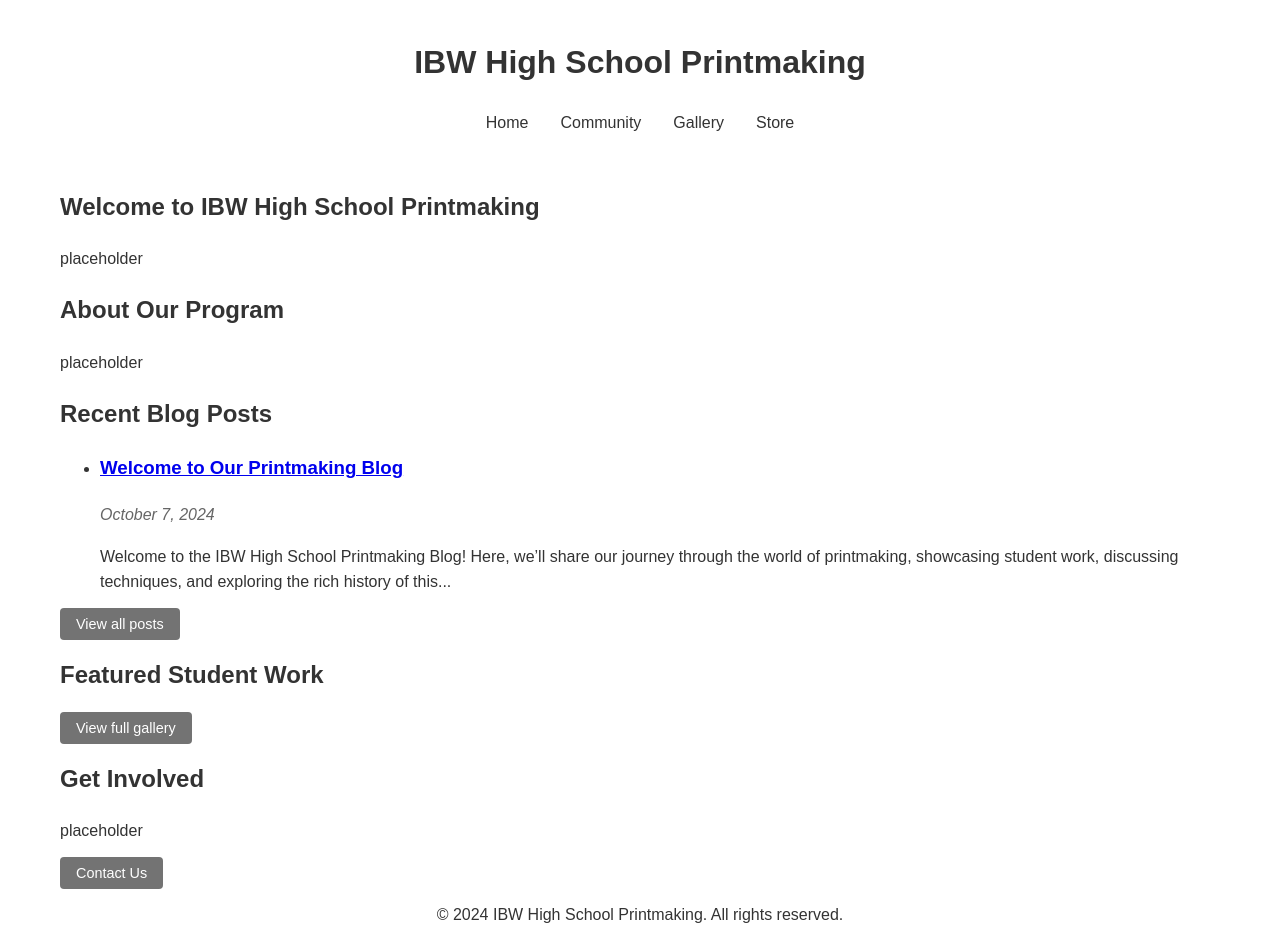
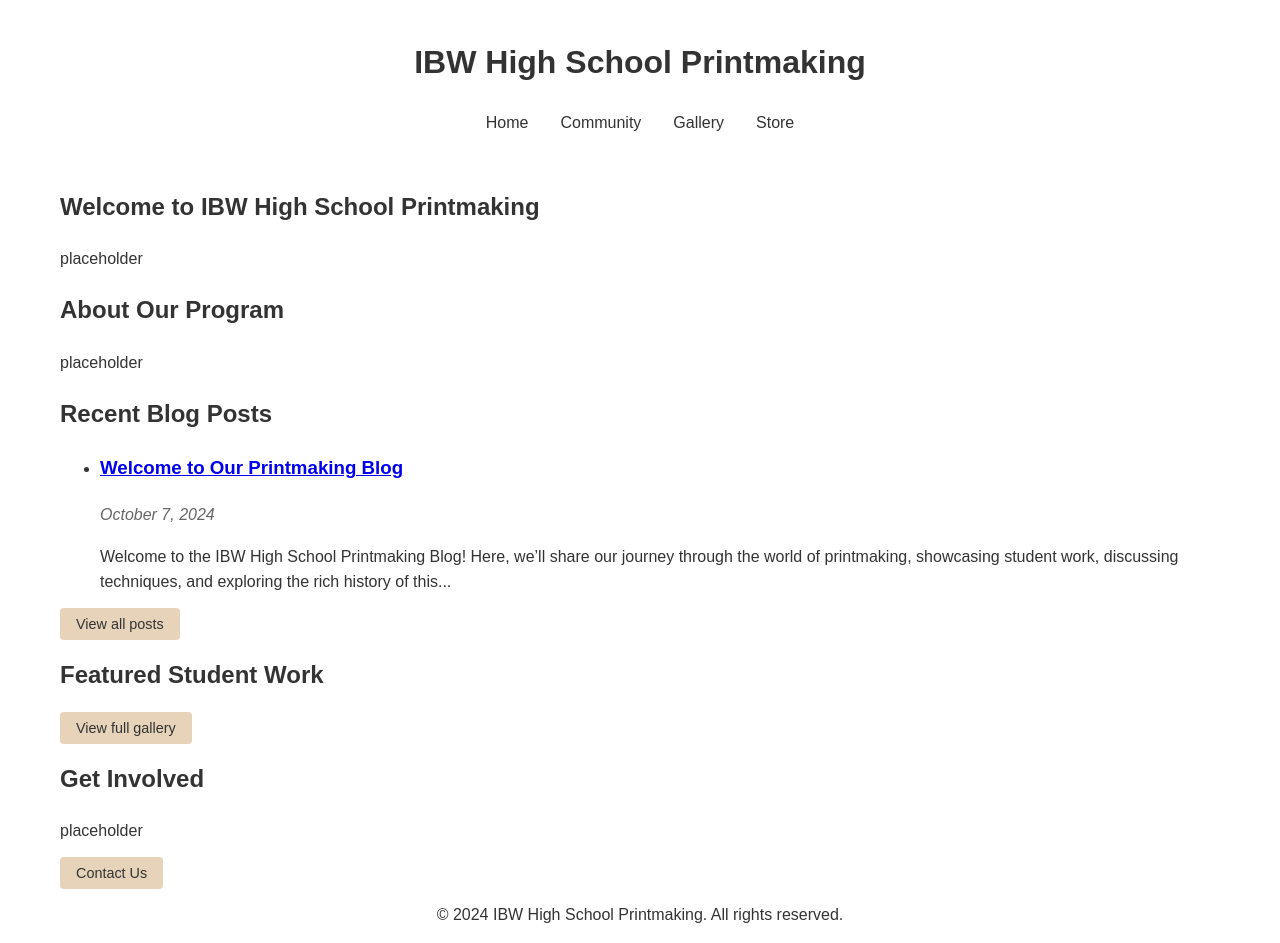
Before and after one commit to IBWPrintmaking/IBWPrintmaking.github.io, a Jekyll site: the page built from index.html, in a window 1280 px wide. Built offline with Jekyll 4.4.1, drawn with Linux system fonts in a browser that asks for light colours.

Commit message:
button color

```diff
--- a/assets/css/styles.css
+++ b/assets/css/styles.css
@@ -159,8 +159,9 @@ nav ul li a {
 
 .button {
     padding: 8px 16px;
-    background-color: #737373;
-    color: white;
+    background-color: #e6d3ba
+    ;
+    color: #333;
     text-decoration: none;
     border-radius: 4px;
     font-size: 0.9em;
```
